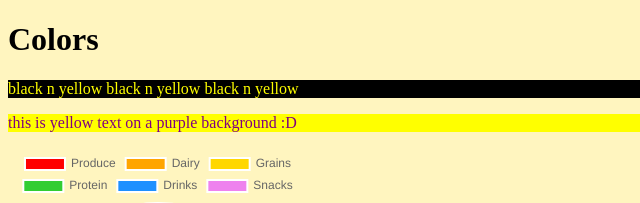
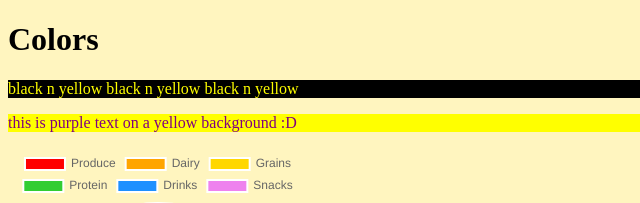
Before and after one commit to jay11256/CMSC434-1.2, a plain HTML site: page tab3.html in a window 1280 px wide. Shown: the top 203 px of the page, 0-640 px from the left. Drawn offline with Linux system fonts and the light colour scheme.

Commit message:
Update tab3.html

```diff
--- a/tab3.html
+++ b/tab3.html
@@ -13,7 +13,7 @@
     </style>
 
     <p style="color: yellow; background-color: black;">black n yellow black n yellow black n yellow</p>
-    <p style="color: purple; background-color: yellow;">this is yellow text on a purple background :D</p>
+    <p style="color: purple; background-color: yellow;">this is purple text on a yellow background :D</p>
 
     <canvas id="pie" width="300" height="300"></canvas>
 
```
